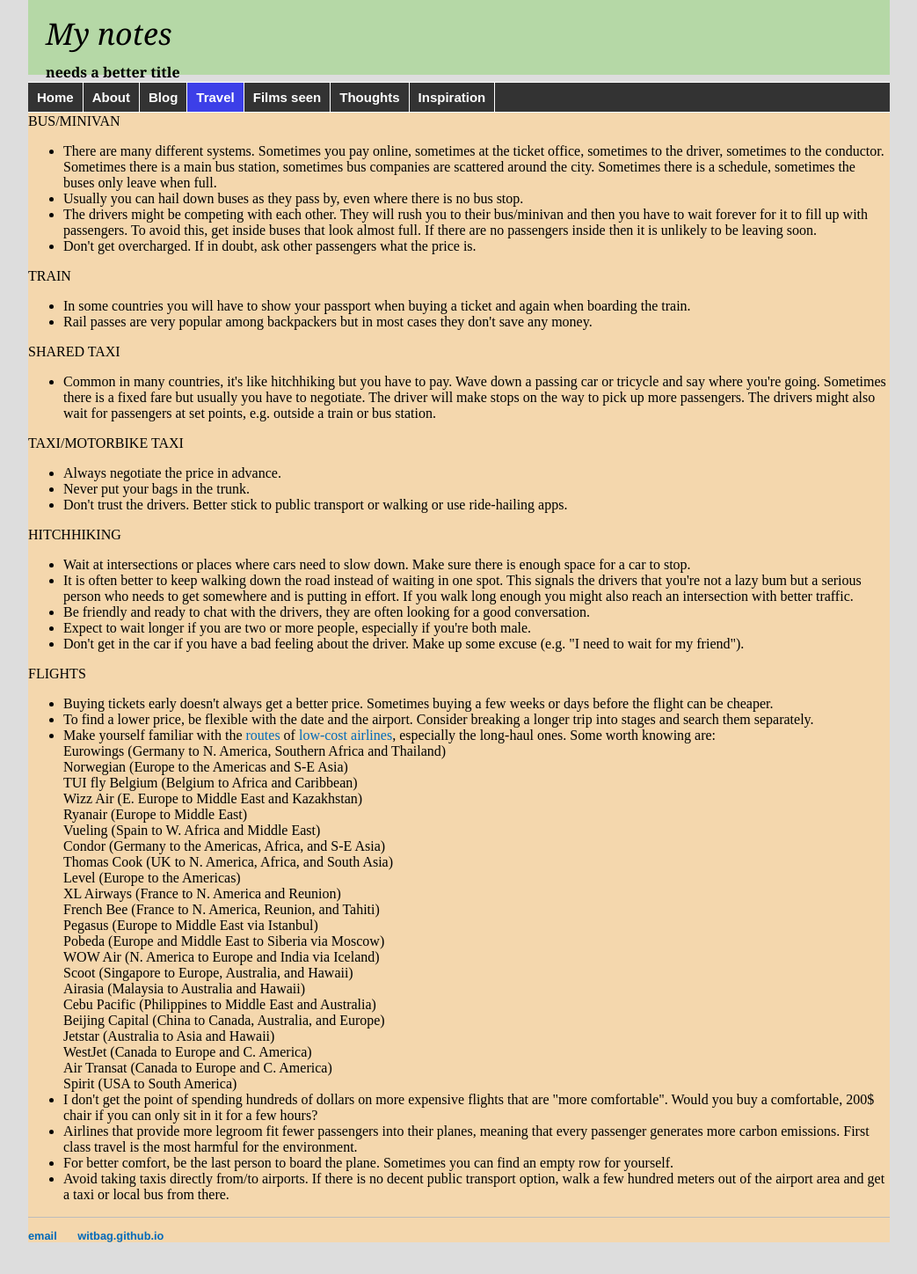
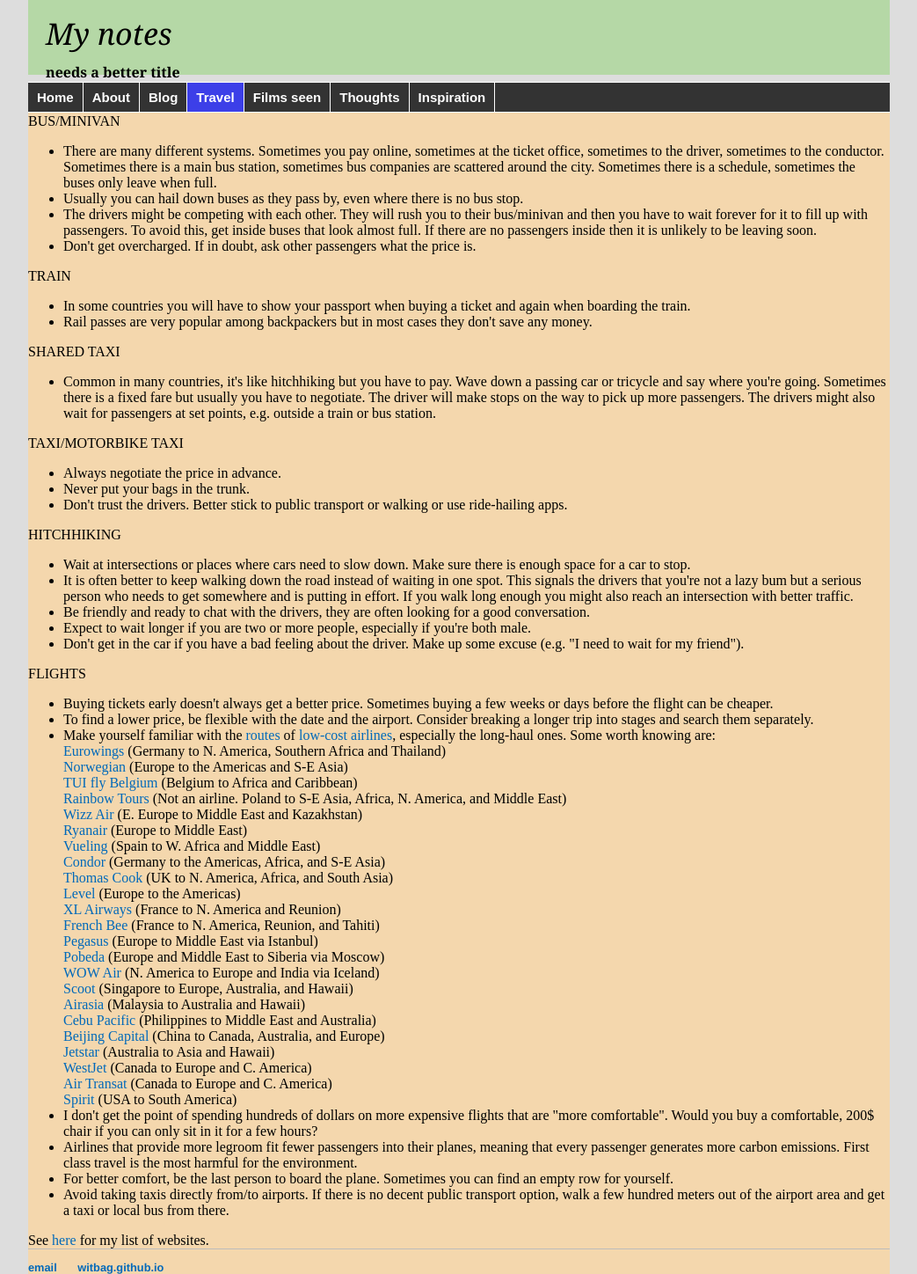
Before and after one commit to witbag/witbag.github.io, a Jekyll site: the page built from travel/transport.html, in a window 1280 px wide. Shown: the whole page at 88% size, without its empty margins (118-1161 px from the left). Built offline with Jekyll 4.4.1, drawn with Linux system fonts in a browser that asks for light colours; before the commit the page ends 1412 px from its top, so only the background shows below that.

Commit message:
Update transport.html

```diff
--- a/travel/transport.html
+++ b/travel/transport.html
@@ -41,31 +41,34 @@
 <li>Buying tickets early doesn't always get a better price. Sometimes buying a few weeks or days before the flight can be cheaper.<br>
 <li>To find a lower price, be flexible with the date and the airport. Consider breaking a longer trip into stages and search them separately.<br>
 <li>Make yourself familiar with the <a href="https://www.flightconnections.com" target=_blank>routes</a> of <a href="https://en.wikipedia.org/wiki/List_of_low-cost_airlines" target=_blank>low-cost airlines</a>, especially the long-haul ones. Some worth knowing are: <br>
-Eurowings (Germany to N. America, Southern Africa and Thailand)<br>
-Norwegian (Europe to the Americas and S-E Asia)<br>
-TUI fly Belgium (Belgium to Africa and Caribbean)<br>
-Wizz Air (E. Europe to Middle East and Kazakhstan)<br>
-Ryanair (Europe to Middle East)<br>
-Vueling (Spain to W. Africa and Middle East)<br>
-Condor (Germany to the Americas, Africa, and S-E Asia)<br>
-Thomas Cook (UK to N. America, Africa, and South Asia)<br>
-Level (Europe to the Americas)<br>
-XL Airways (France to N. America and Reunion)<br>
-French Bee (France to N. America, Reunion, and Tahiti)<br>
-Pegasus (Europe to Middle East via Istanbul)<br>
-Pobeda (Europe and Middle East to Siberia via Moscow)<br>
-WOW Air (N. America to Europe and India via Iceland)<br>
-Scoot (Singapore to Europe, Australia, and Hawaii)<br>
-Airasia (Malaysia to Australia and Hawaii)<br>
-Cebu Pacific (Philippines to Middle East and Australia)<br>
-Beijing Capital (China to Canada, Australia, and Europe)<br>
-Jetstar (Australia to Asia and Hawaii)<br>
-WestJet (Canada to Europe and C. America)<br>
-Air Transat (Canada to Europe and C. America)<br>
-Spirit (USA to South America)<br>
+<a href="https://www.eurowings.com/en.html" target=_blank>Eurowings</a> (Germany to N. America, Southern Africa and Thailand)<br>
+<a href="https://www.norwegian.com/" target=_blank>Norwegian</a> (Europe to the Americas and S-E Asia)<br>
+<a href="https://www.tuifly.be/" target=_blank>TUI fly Belgium</a> (Belgium to Africa and Caribbean)<br>
+<a href="https://charterflights.r.pl/" target=_blank>Rainbow Tours</a> (Not an airline. Poland to S-E Asia, Africa, N. America, and Middle East)<br>
+<a href="https://wizzair.com/" target=_blank>Wizz Air</a> (E. Europe to Middle East and Kazakhstan)<br>
+<a href="https://www.ryanair.com/" target=_blank>Ryanair</a> (Europe to Middle East)<br>
+<a href="https://www.vueling.com/en" target=_blank>Vueling</a> (Spain to W. Africa and Middle East)<br>
+<a href="https://www.condor.com/eu/" target=_blank>Condor</a> (Germany to the Americas, Africa, and S-E Asia)<br>
+<a href="https://www.thomascook.com/flights/" target=_blank>Thomas Cook</a> (UK to N. America, Africa, and South Asia)<br>
+<a href="https://www.flylevel.com/" target=_blank>Level</a> (Europe to the Americas)<br>
+<a href="https://www.xl.com/" target=_blank>XL Airways</a> (France to N. America and Reunion)<br>
+<a href="https://www.frenchbee.com/" target=_blank>French Bee</a> (France to N. America, Reunion, and Tahiti)<br>
+<a href="https://www.flypgs.com/en" target=_blank>Pegasus</a> (Europe to Middle East via Istanbul)<br>
+<a href="https://www.pobeda.aero/en" target=_blank>Pobeda</a> (Europe and Middle East to Siberia via Moscow)<br>
+<a href="https://wowair.com/" target=_blank>WOW Air</a> (N. America to Europe and India via Iceland)<br>
+<a href="https://www.flyscoot.com/" target=_blank>Scoot</a> (Singapore to Europe, Australia, and Hawaii)<br>
+<a href="https://www.airasia.com/flights/" target=_blank>Airasia</a> (Malaysia to Australia and Hawaii)<br>
+<a href="https://www.cebupacificair.com/" target=_blank>Cebu Pacific</a> (Philippines to Middle East and Australia)<br>
+<a href="http://intl.jdair.net/" target=_blank>Beijing Capital</a> (China to Canada, Australia, and Europe)<br>
+<a href="http://booknow.jetstar.com/" target=_blank>Jetstar</a> (Australia to Asia and Hawaii)<br>
+<a href="https://www.westjet.com/" target=_blank>WestJet</a> (Canada to Europe and C. America)<br>
+<a href="https://www.airtransat.com/" target=_blank>Air Transat</a> (Canada to Europe and C. America)<br>
+<a href="https://www.spirit.com/" target=_blank>Spirit</a> (USA to South America)<br>
 <li>I don't get the point of spending hundreds of dollars on more expensive flights that are "more comfortable". Would you buy a comfortable, 200$ chair if you can only sit in it for a few hours?
 <li>Airlines that provide more legroom fit fewer passengers into their planes, meaning that every passenger generates more carbon emissions. First class travel is the most harmful for the environment.
 <li>For better comfort, be the last person to board the plane. Sometimes you can find an empty row for yourself.
 <li>Avoid taking taxis directly from/to airports. If there is no decent public transport option, walk a few hundred meters out of the airport area and get a taxi or local bus from there.
 </ul>
+See <a href="resources.html">here</a> for my list of websites.
+</ul>
 </div>
```
